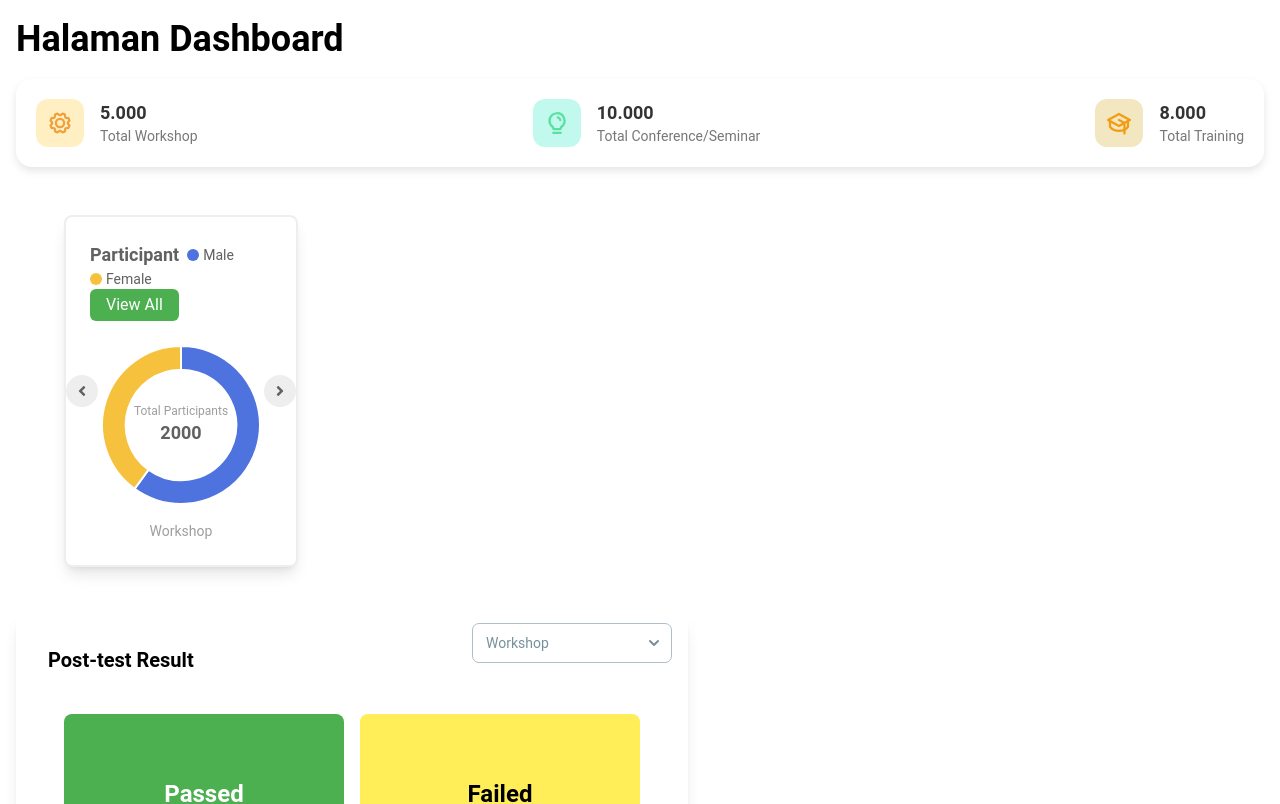
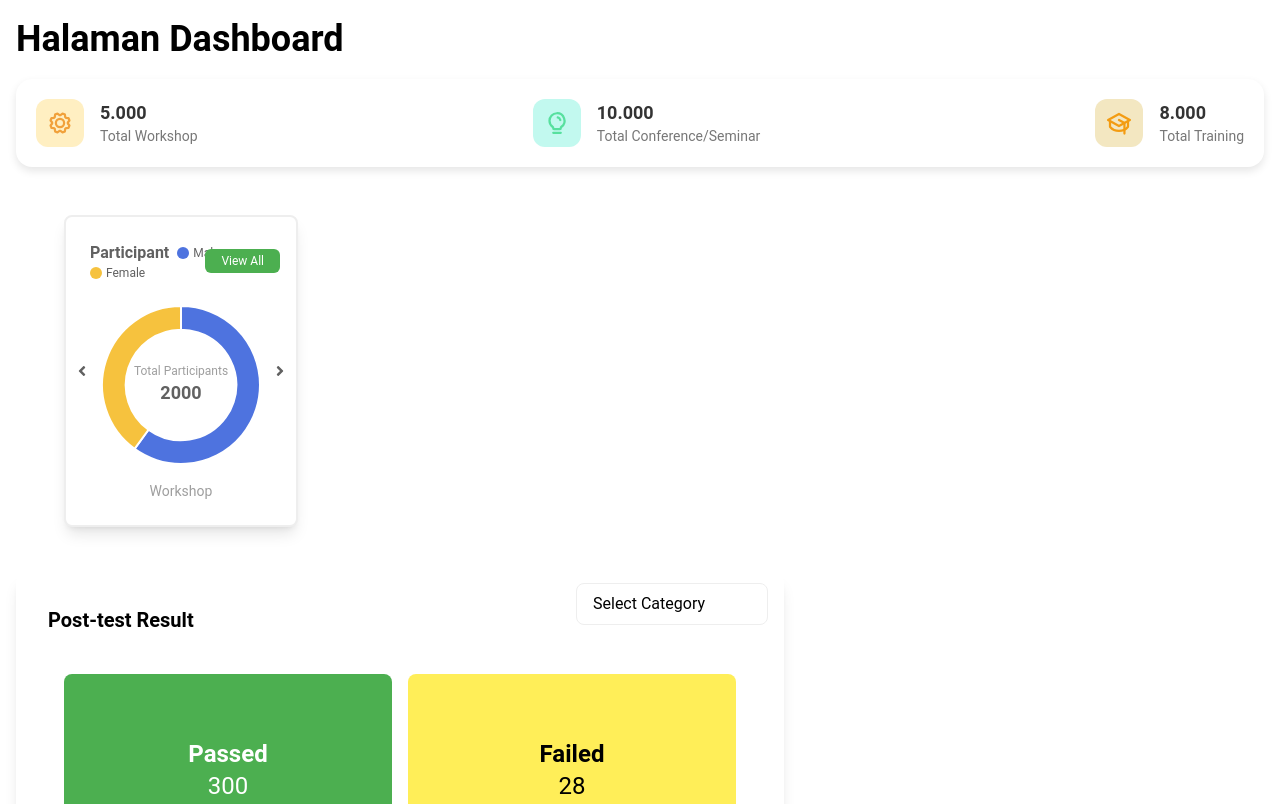
Before and after one commit to alnoviantirs/monev-front-end-main, a React (Vite) app: page /dashboard in a window 1280 px wide. Shown: the top 804 px of the page. Built offline with nearby package versions, Linux system fonts and the light colour scheme.

Commit message:
Refactor ParticipantCard component

```diff
--- a/src/components/molecules/ParticipantCard.jsx
+++ b/src/components/molecules/ParticipantCard.jsx
@@ -11,27 +11,28 @@ export const ParticipantCard = () => {
             {/* Header Section */}
             <div className="flex flex-wrap items-center justify-between mb-4">
                 <div className="flex flex-wrap items-center">
-                    <h2 className="text-gray-700 text-lg font-bold mr-2">Participant</h2>
-                    <div className="flex items-center mr-4">
+                    <h2 className="text-gray-700 font-bold mr-2">Participant</h2>
+                    <div className="flex items-center mr-2">
                         <span className="w-3 h-3 rounded-full" style={{ backgroundColor: colors[0] }}></span>
-                        <span className="text-gray-700 text-sm ml-1">Male</span>
+                        <span className="text-gray-700 text-xs ml-1">Male</span>
                     </div>
                     <div className="flex items-center">
                         <span className="w-3 h-3 rounded-full" style={{ backgroundColor: colors[1] }}></span>
-                        <span className="text-gray-700 text-sm ml-1">Female</span>
+                        <span className="text-gray-700 text-xs ml-1">Female</span>
                     </div>
                 </div>
-                <button className="mt-2 sm:mt-0 bg-green-500 text-white py-1 px-4 rounded-md hover:bg-green-700">
+                {/* Button View All di kanan atas */}
+                <button className="absolute right-4 bg-green-500 text-white text-xs py-1 px-4 rounded-md hover:bg-green-700">
                     View All
                 </button>
             </div>
 
             {/* Navigation Arrows */}
             <div className="absolute left-0 right-0 top-1/2 flex justify-between items-center transform -translate-y-1/2">
-                <div className="cursor-pointer p-2 bg-gray-200 rounded-full hover:bg-gray-300">
+                <div className="cursor-pointer p-2">
                     <FaAngleLeft className="text-gray-700" />
                 </div>
-                <div className="cursor-pointer p-2 bg-gray-200 rounded-full hover:bg-gray-300">
+                <div className="cursor-pointer p-2">
                     <FaAngleRight className="text-gray-700" />
                 </div>
             </div>
--- a/src/components/organisms/PostTestStats.jsx
+++ b/src/components/organisms/PostTestStats.jsx
@@ -1,21 +1,66 @@
-import { Typography, Select, Option } from "@material-tailwind/react";
+import React, { useState } from "react";
+import { Typography } from "@material-tailwind/react";
 import { PostTestResultCards } from "../molecules/PostTestResultCards";
 
+const Dropdown = ({ options, onChange }) => {
+    const [isOpen, setIsOpen] = useState(false);
+    const [selected, setSelected] = useState("");
+
+    const toggleDropdown = () => {
+        setIsOpen(!isOpen);
+        // Set selected to empty string when opening dropdown
+        if (!isOpen) {
+            setSelected(""); // Reset the displayed value to "Select Category"
+        }
+    };
+
+    const handleOptionClick = (option) => {
+        setSelected(option);
+        onChange(option); // Update opsi yang dipilih di parent
+        setIsOpen(false); // Tutup dropdown setelah pilihan
+    };
+
+    return (
+        <div className="relative">
+            <button
+                onClick={toggleDropdown}
+                className="border rounded-lg px-4 py-2 w-full text-left"
+            >
+                {selected || "Select Category"}
+            </button>
+            {isOpen && (
+                <div className="absolute bg-white border rounded-lg shadow-lg mt-1 w-full z-10">
+                    {options.map((option) => (
+                        <div
+                            key={option}
+                            onClick={() => handleOptionClick(option)}
+                            className="cursor-pointer px-4 py-2 hover:bg-gray-200"
+                        >
+                            {option}
+                        </div>
+                    ))}
+                </div>
+            )}
+        </div>
+    );
+};
+
 const DashboardStats = () => {
+    const [selectedOption, setSelectedOption] = useState(""); // State untuk menyimpan opsi terpilih
+
     return (
-        <div className="relative p-8 shadow-lg rounded-lg max-w-2xl bg-white">
+        <div className="relative p-8 shadow-lg rounded-lg max-w-3xl bg-white">
             {/* Header */}
             <Typography variant="h5" className="font-bold mb-6">
                 Post-test Result
             </Typography>
 
             {/* Dropdown Select di sebelah kanan pojok */}
-            <div className="absolute top-0 right-0 mt-2 mr-4">
-                <Select label="Workshop" className="w-full">
-                    <Option>Workshop 1</Option>
-                    <Option>Workshop 2</Option>
-                    <Option>Workshop 3</Option>
-                </Select>
+            <div className="absolute top-0 right-0 mt-2 mr-4 w-48">
+                <Dropdown
+                    options={["Workshop", "Conference/Seminar", "Training"]}
+                    onChange={setSelectedOption}
+                />
             </div>
 
             {/* Post-test result cards */}
```
